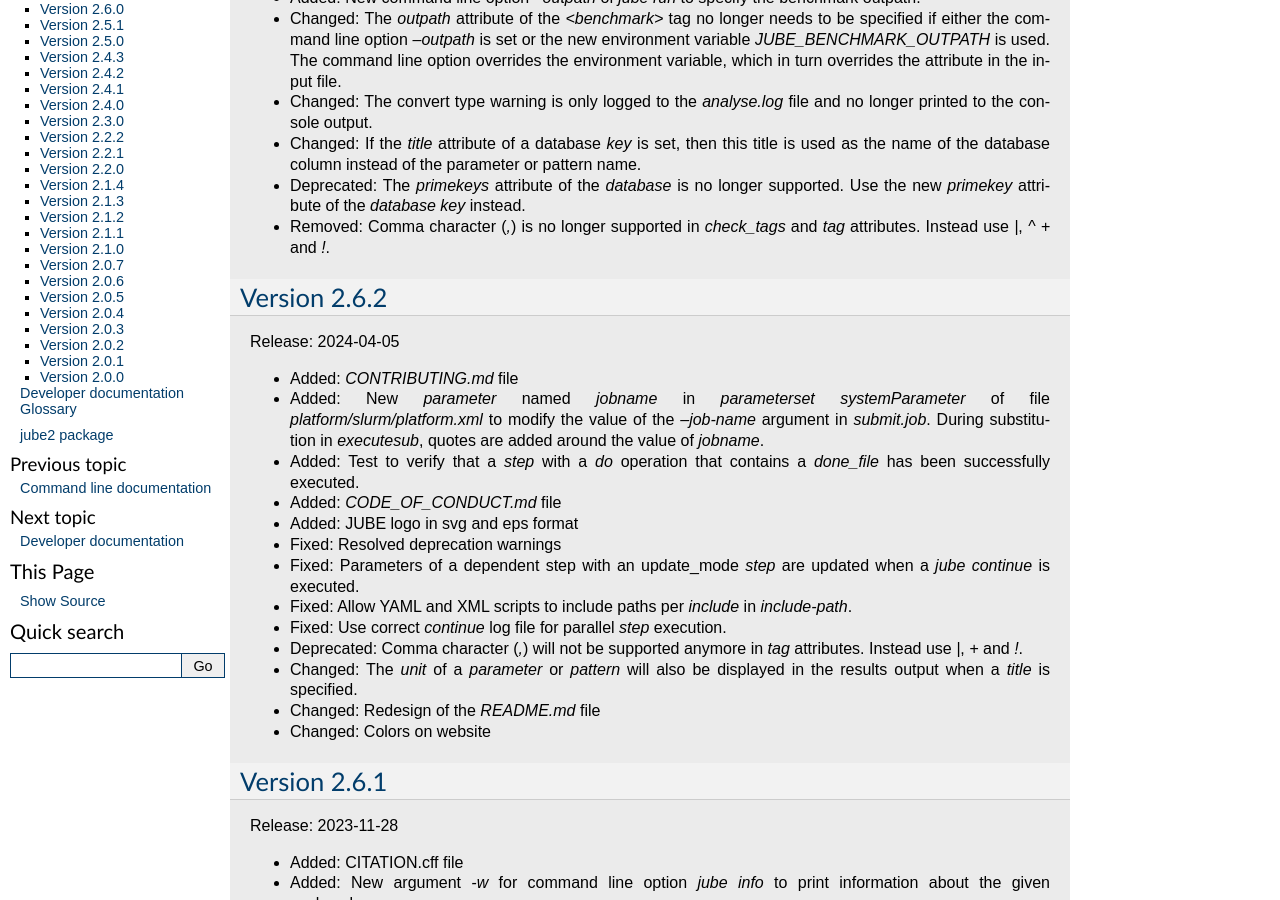
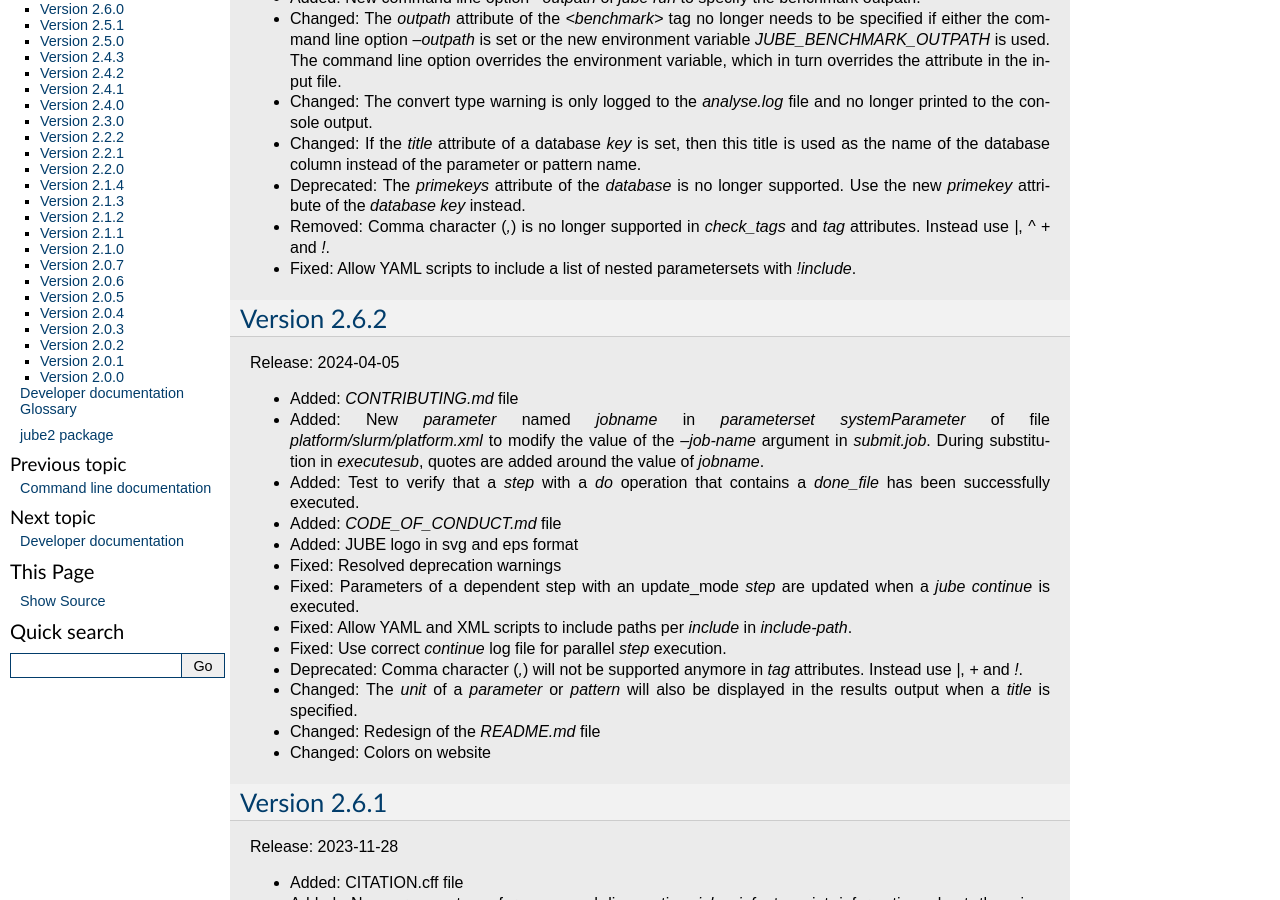
Before and after one commit to FZJ-JSC/JUBE, a Sphinx documentation site: the page built from docs/release_notes.rst, in a window 1280 px wide and 900 px high, scrolled down 343 px. Built offline with Sphinx 7.4.7, drawn with Linux system fonts in a browser that asks for light colours.

Commit message:
Add release notes for fixed nested parameterset include bug

```diff
--- a/docs/release_notes.rst
+++ b/docs/release_notes.rst
@@ -36,6 +36,7 @@ Release: XXXX-XX-XX
 * Changed: If the `title` attribute of a database `key` is set, then this title is used as the name of the database column instead of the parameter or pattern name.
 * Deprecated: The `primekeys` attribute of the `database` is no longer supported. Use the new `primekey` attribute of the `database` `key` instead.
 * Removed: Comma character (`,`) is no longer supported in `check_tags` and `tag` attributes. Instead use `|`, `^` `+` and `!`.
+* Fixed: Allow YAML scripts to include a list of nested parametersets with `!include`.
 
 Version 2.6.2
 ~~~~~~~~~~~~~
```
